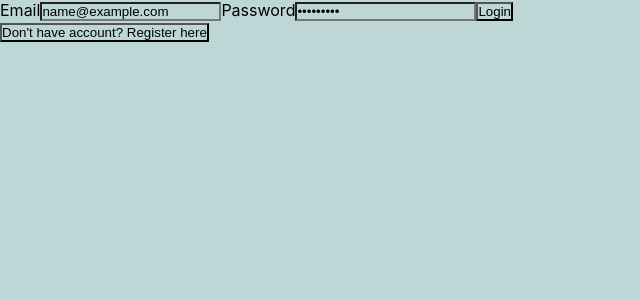
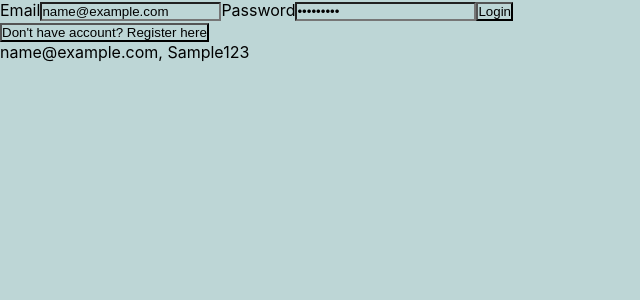
Before and after one commit to Bharti277/signup-page, a React (Create React App) app: page / in a window 1280 px wide. Both pictures are taken after typing "name@example.com", "Sample123" into the empty fields and a click on the button "Login". Shown: the top 300 px of the page, without its empty margins (0-640 px from the left). Built offline with nearby package versions, Linux system fonts and the light colour scheme; the HTML template or start-up script is replaced by a standard one.

Commit message:
form data store

```diff
--- a/src/Login/Login.js
+++ b/src/Login/Login.js
@@ -3,11 +3,16 @@ import React, { useState } from "react";
 function Login({toggleForm}) {
   const [email, setEmail] = useState("");
   const [password, setPassword] = useState("");
+  const [formData, setFormData] = useState([]);
 
   const handleSubmit = (e) => {
     e.preventDefault();
-    console.log("Hello World!", email);
+
+    const newDataEntry = {email:email, password:password};
+    setFormData([...formData, newDataEntry])
+    console.log("Hello World!", formData);
   }
+
 
   return (
     <div>
@@ -33,6 +38,15 @@ function Login({toggleForm}) {
         <button>Login</button>
       </form>
       <button onClick={() => toggleForm("signup")}>Don't have account? Register here</button>
+      <div className="data_display">
+        {formData.map((data) => {
+          return (
+            <div className="form_data">
+              {data.email}, {data.password}
+            </div>
+          )
+        })}
+      </div>
     </div>
   );
 }
```
Also changed, not shown: src/Home/Home.js (added, +21 -0 lines), src/App.js (line endings or trailing spaces).
